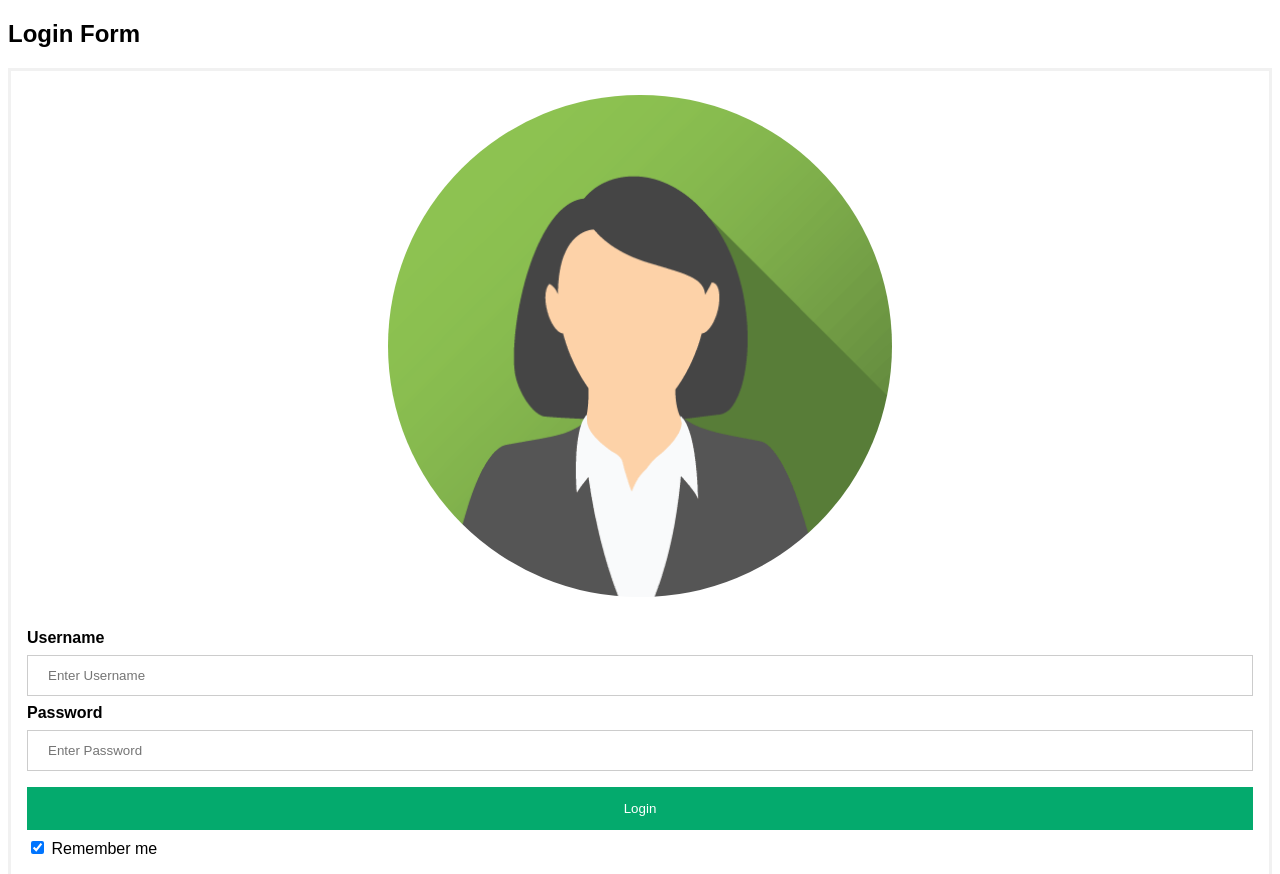
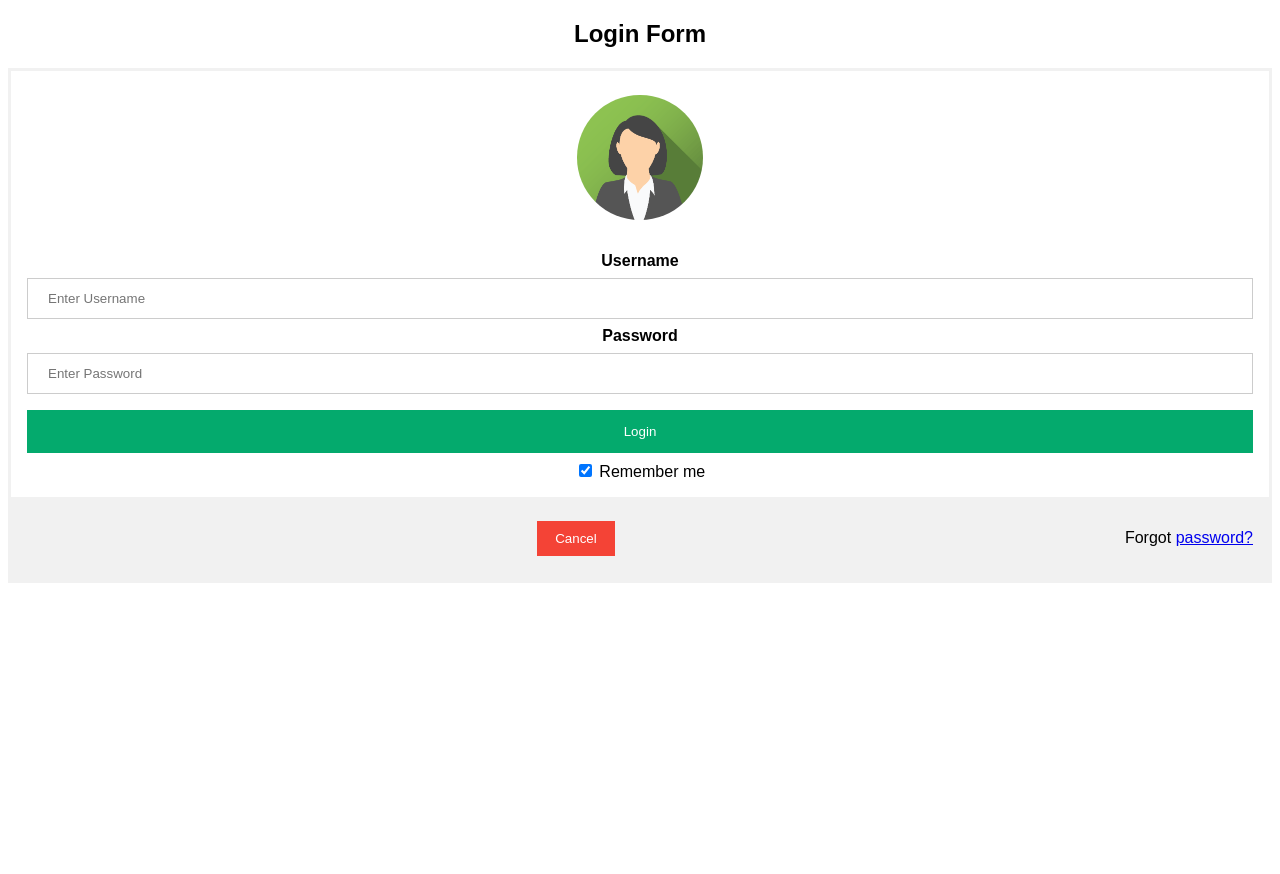
Before and after one commit to mohdkasheef/lms-2025, a plain HTML site: page index.html in a window 1280 px wide. Shown: the top 874 px of the page. After the commit the page ends 800 px from the top, so only its background shows below. Drawn offline with Linux system fonts and the light colour scheme.

Commit message:
update login header

```diff
--- a/index.html
+++ b/index.html
@@ -41,7 +41,7 @@ button:hover {
 }
 
 img.avatar {
-  width: 40%;
+  width: 10%;
   border-radius: 50%;
 }
 
@@ -68,7 +68,7 @@ span.psw {
 </head>
 <body>
 
-<h2>Login Form</h2>
+	<center><h2>Login Form</h2><center>
 
 <form action="/action_page.php" method="post">
   <div class="imgcontainer">
```
